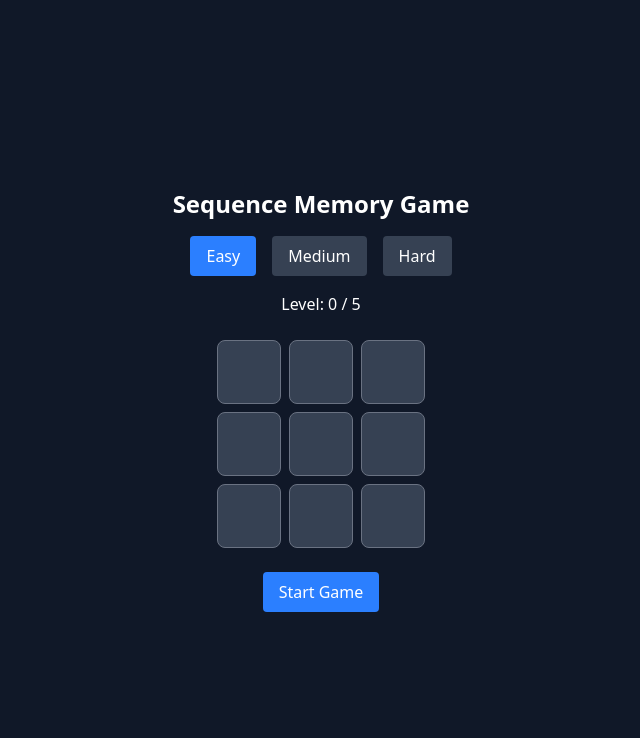
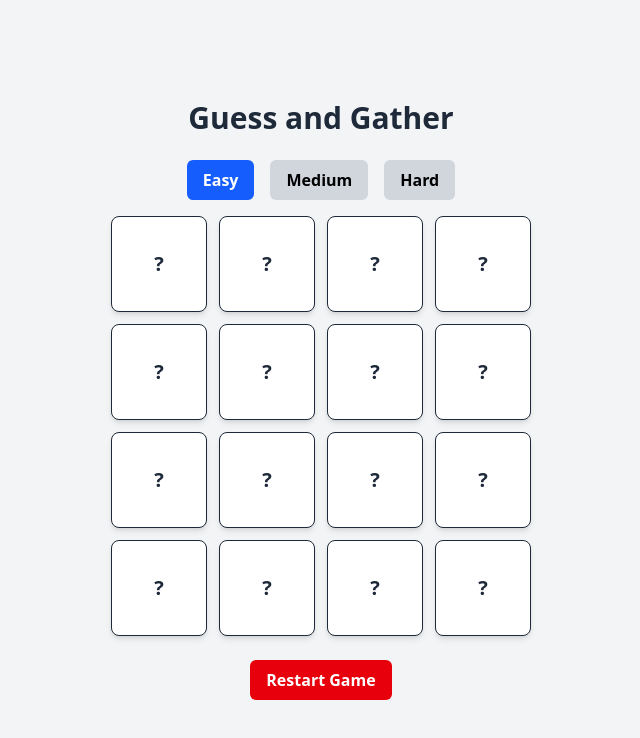
Before and after one commit to sagarjain03/Digital_escape_room, a React (Vite) app: page / in a window 1280 px wide. Shown: the top 738 px of the page, without its empty margins (319-959 px from the left). Built offline with nearby package versions, Linux system fonts and the light colour scheme.

Commit message:
confilcts hata diye

```diff
--- a/src/App.jsx
+++ b/src/App.jsx
@@ -1,11 +1,11 @@
 import React from 'react'
 import GuessAndG from './components/GuessAndG'
-import SequenceMemoryGame from './components/SequenceMemory'
+
 
 const App = () => {
   return (
     <div>
-      <SequenceMemoryGame />
+      <GuessAndG/>
     </div>
   )
 }
```
